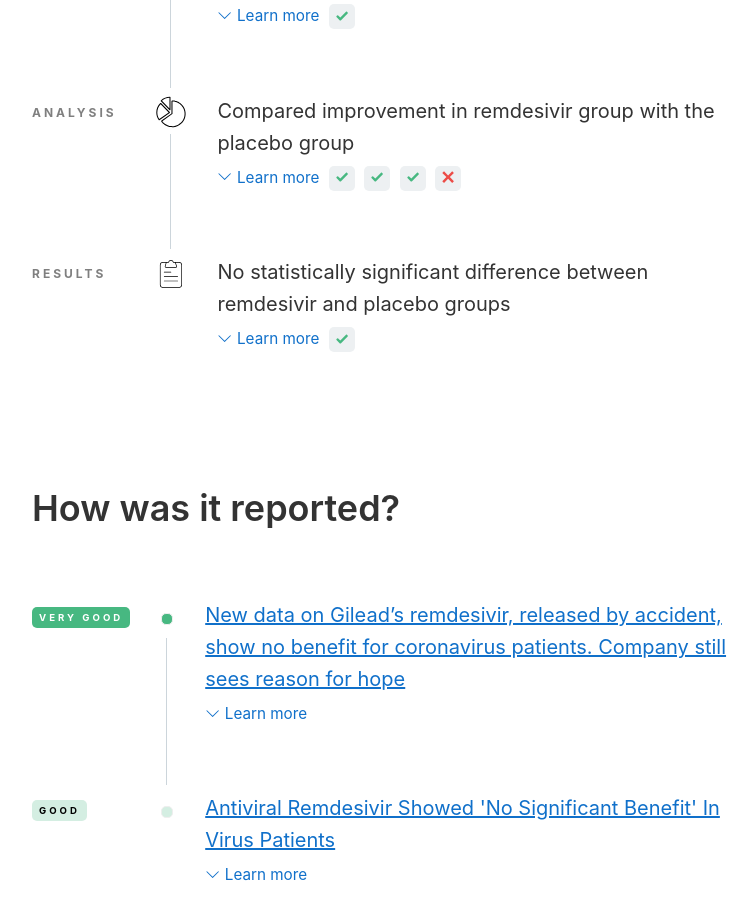
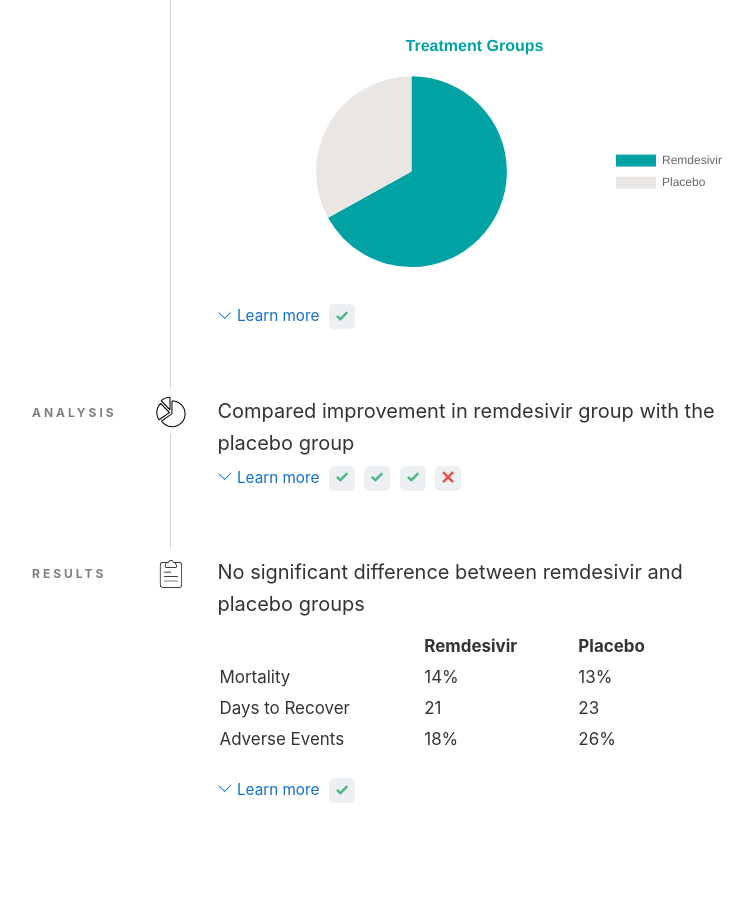
Before and after one commit to neilgupta/researchexplained, a Jekyll site: the page built from 10.1016/S0140-6736(20)31022-9/index.html, in a window 1280 px wide and 900 px high, scrolled down 1190 px. Shown: the whole window, without its empty margins (258-1014 px from the left). Built offline with Jekyll 4.4.1, drawn with Linux system fonts in a browser that asks for light colours.

Commit message:
add results chart

```diff
--- /dev/null
+++ b/10.1016/S0140-6736(20)31022-9/_content/js.html
@@ -0,0 +1,33 @@
+<script src="https://cdnjs.cloudflare.com/ajax/libs/Chart.js/2.9.3/Chart.min.js"></script>
+<script>
+  new Chart(document.getElementById('treatmentChart'), {
+    type: 'pie',
+    data: {
+      datasets: [{
+        data: [158, 78],
+        backgroundColor: ['#00a2a4', '#eae6e4'],
+        borderWidth: [0,0]
+      }],
+      labels: ['Remdesivir', 'Placebo']
+    },
+    options: {
+      title: {
+        text: 'Treatment Groups',
+        display: true,
+        fontSize: 16,
+        padding: 20,
+        fontColor: '#00a2a4'
+      },
+      legend: {
+        position: (window.innerWidth > 400 ? 'right' : 'bottom')
+      },
+      maintainAspectRatio: false,
+      layout: {
+        padding: {
+          top: 20,
+          bottom: 30
+        }
+      }
+    }
+  });
+</script>
--- a/10.1016/S0140-6736(20)31022-9/index.html
+++ b/10.1016/S0140-6736(20)31022-9/index.html
@@ -48,6 +49,9 @@ preview: false
     </div>
     <div class="timeline-content">
       <h3 class="timeline-title">Randomized patients to receive either remdesivir or placebo</h3>
+      <div style="height: 300px">
+        <canvas id="treatmentChart"></canvas>
+      </div>
       {% include expand_details.html positive_count=1 %}
       <div class="collapsible">
         <h4>Our Take</h4>
@@ -112,7 +116,29 @@ preview: false
       <svg height='2em' width='2em' style="margin-left: -0.6em; margin-top: -0.2em;" fill="#000000" xmlns="http://www.w3.org/2000/svg" data-name="Layer 1" viewBox="0 0 100 100" x="0px" y="0px"><g data-name="Group"><path data-name="Compound Path" d="M73.6,14.8H58.1a8.5,8.5,0,0,0-16.2,0H26.4a9.1,9.1,0,0,0-9,9V82.1a9,9,0,0,0,9,9H73.6a9,9,0,0,0,9-9V23.8A9.1,9.1,0,0,0,73.6,14.8Zm-31,2a1,1,0,0,0,1-.8,6.6,6.6,0,0,1,12.8,0,1,1,0,0,0,1,.8H62L65.9,28c.1.4.1.7-.1.9a1.1,1.1,0,0,1-.9.5h-30a1.2,1.2,0,0,1-.8-.4,1,1,0,0,1-.2-.9L37,16.8Zm38,65.3a7,7,0,0,1-7,7H26.4a7,7,0,0,1-7-7V23.8a7.1,7.1,0,0,1,7-7h8.5L32,27.6a2.8,2.8,0,0,0,.5,2.6,3.1,3.1,0,0,0,2.4,1.2h30a3.1,3.1,0,0,0,2.5-1.3,2.9,2.9,0,0,0,.4-2.7L64.2,16.8h9.4a7.1,7.1,0,0,1,7,7Z"></path><path data-name="Path" d="M30.1,45.7H49.9a1,1,0,0,0,1-1,.9.9,0,0,0-1-1H30.1a.9.9,0,0,0-1,1A1,1,0,0,0,30.1,45.7Z"></path><path data-name="Path" d="M69.9,56.7H30.1a.9.9,0,0,0-1,1,1,1,0,0,0,1,1H69.9a1,1,0,0,0,1-1A.9.9,0,0,0,69.9,56.7Z"></path><path data-name="Path" d="M69.9,69.7H30.1a.9.9,0,0,0-1,1,1,1,0,0,0,1,1H69.9a1,1,0,0,0,1-1A.9.9,0,0,0,69.9,69.7Z"></path></g></svg>
     </div>
     <div class="timeline-content">
-      <h3 class="timeline-title">No statistically significant difference between remdesivir and placebo groups</h3>
+      <h3 class="timeline-title">No significant difference between remdesivir and placebo groups</h3>
+      <table width="100%" style="margin: 10px 0 20px 0">
+        <tr>
+          <th width="40%"></th>
+          <th width="30%">Remdesivir</th>
+          <th width="30%">Placebo</th>
+        </tr>
+        <tr>
+          <td>Mortality</td>
+          <td>14%</td>
+          <td>13%</td>
+        </tr>
+        <tr>
+          <td>Days to Recover</td>
+          <td>21</td>
+          <td>23</td>
+        </tr>
+        <tr>
+          <td>Adverse Events</td>
+          <td>18%</td>
+          <td>26%</td>
+        </tr>
+      </table>
       {% include expand_details.html positive_count=1 %}
       <div class="collapsible">
         <p>
```
Also changed, not shown: other parts of 10.1016/S0140-6736(20)31022-9/index.html (+1 -0 lines).
